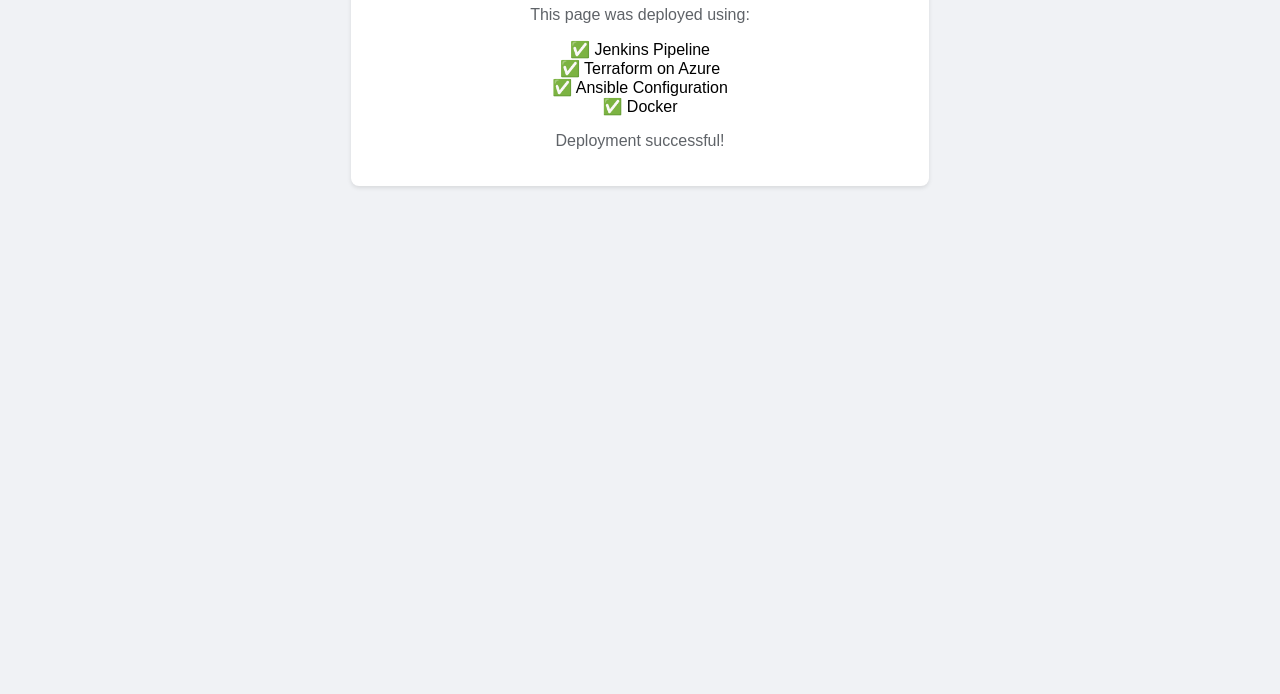
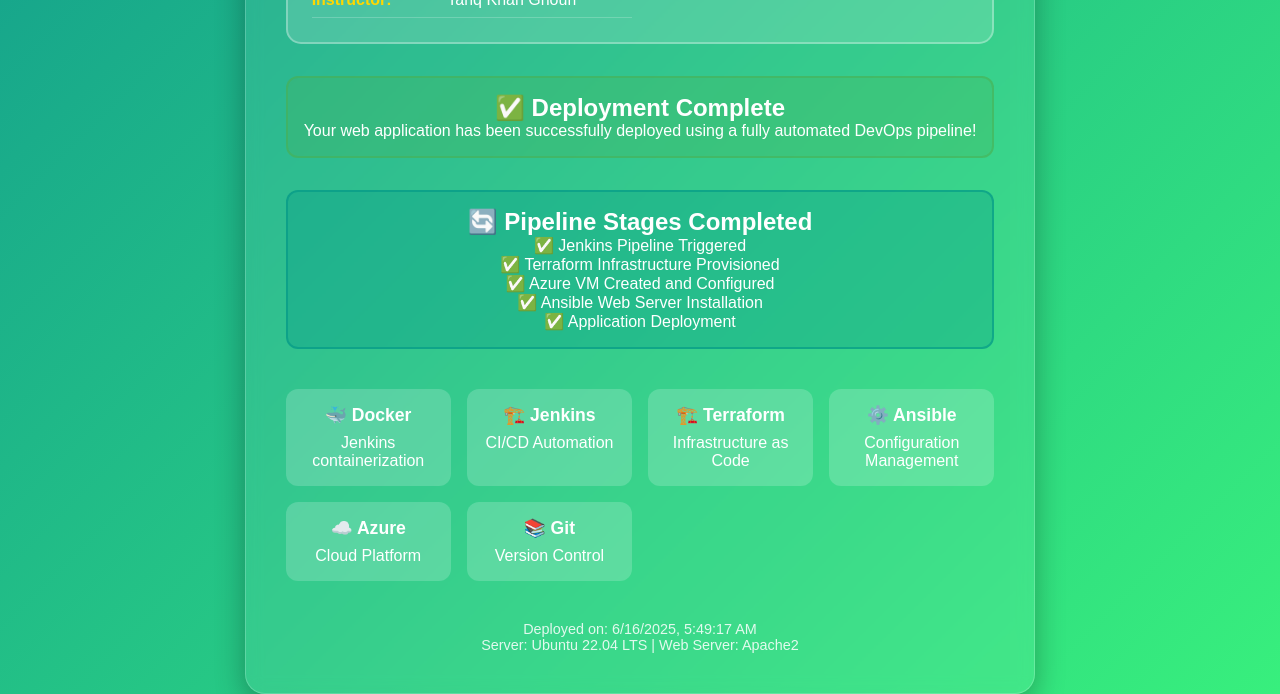
Before and after one commit to Umer-Amir/DevOps-Mega-Project, a plain HTML site: page app/index.html in a window 1280 px wide. Shown: the part 374-1068 px from the top of the page. Before the commit the page ends 840 px from the top, so only its background shows below. Drawn offline with Linux system fonts and the light colour scheme.

Commit message:
Update index.html

```diff
--- a/app/index.html
+++ b/app/index.html
@@ -1,46 +1,237 @@
 <!DOCTYPE html>
 <html lang="en">
   <head>
-    <meta charset="UTF-8">
-    <meta name="viewport" content="width=device-width, initial-scale=1.0">
+    <meta charset="UTF-8" />
+    <meta name="viewport" content="width=device-width, initial-scale=1.0" />
     <title>DevOps Pipeline Demo</title>
     <style>
+      * {
+        margin: 0;
+        padding: 0;
+        box-sizing: border-box;
+      }
+
       body {
-            font-family: Arial, sans-serif;
-            margin: 0;
-            padding: 20px;
+        font-family: "Arial", sans-serif;
+        background: linear-gradient(135deg, #11998e 0%, #38ef7d 100%);
+        min-height: 100vh;
         display: flex;
+        align-items: center;
         justify-content: center;
-            align-items: center;
-            min-height: 100vh;
-            background-color: #f0f2f5;
+        color: white;
       }
+
       .container {
         text-align: center;
-            padding: 20px;
-            background-color: white;
-            border-radius: 8px;
-            box-shadow: 0 2px 4px rgba(0, 0, 0, 0.1);
+        max-width: 850px;
+        padding: 2.5rem;
+        background: rgba(255, 255, 255, 0.07);
+        border-radius: 20px;
+        backdrop-filter: blur(8px);
+        box-shadow: 0 10px 30px rgba(0, 0, 0, 0.3);
+        border: 1px solid rgba(255, 255, 255, 0.2);
       }
+
       h1 {
-            color: #1a73e8;
+        font-size: 3rem;
+        margin-bottom: 1rem;
+        text-shadow: 2px 2px 6px rgba(0, 0, 0, 0.3);
       }
-        p {
-            color: #5f6368;
+
+      .subtitle {
+        font-size: 1.2rem;
+        margin-bottom: 2rem;
+        opacity: 0.95;
+      }
+
+      .tech-stack {
+        display: grid;
+        grid-template-columns: repeat(auto-fit, minmax(150px, 1fr));
+        gap: 1rem;
+        margin: 2.5rem 0;
+      }
+
+      .tech-item {
+        background: rgba(255, 255, 255, 0.18);
+        padding: 1rem;
+        border-radius: 12px;
+        transition: transform 0.3s ease;
+      }
+
+      .tech-item:hover {
+        transform: translateY(-6px);
+        background: rgba(255, 255, 255, 0.3);
+      }
+
+      .tech-item h3 {
+        font-size: 1.1rem;
+        margin-bottom: 0.5rem;
+      }
+
+      .success-message {
+        background: rgba(76, 175, 80, 0.25);
+        border: 2px solid rgba(76, 175, 80, 0.5);
+        padding: 1rem;
+        border-radius: 12px;
+        margin: 2rem 0;
+      }
+
+      .pipeline-info {
+        background: rgba(0, 150, 136, 0.3);
+        border: 2px solid rgba(0, 150, 136, 0.6);
+        padding: 1rem;
+        border-radius: 12px;
+        margin: 2rem 0;
+      }
+
+      .footer {
+        margin-top: 2rem;
+        font-size: 0.9rem;
+        opacity: 0.85;
+      }
+
+      .student-info {
+        background: rgba(255, 255, 255, 0.15);
+        border: 2px solid rgba(255, 255, 255, 0.3);
+        padding: 1.5rem;
+        border-radius: 15px;
+        margin: 2rem 0;
+        text-align: left;
+      }
+
+      .student-info h2 {
+        text-align: center;
+        margin-bottom: 1rem;
+        color: #fff;
+        text-shadow: 2px 2px 5px rgba(0, 0, 0, 0.3);
+      }
+
+      .info-grid {
+        display: grid;
+        grid-template-columns: repeat(auto-fit, minmax(220px, 1fr));
+        gap: 1rem;
+        font-size: 1rem;
+      }
+
+      .info-item {
+        display: flex;
+        justify-content: space-between;
+        padding: 0.5rem 0;
+        border-bottom: 1px solid rgba(255, 255, 255, 0.2);
+      }
+
+      .info-label {
+        font-weight: bold;
+        color: #ffd700;
+      }
+
+      .info-value {
+        color: #fff;
+      }
+
+      @keyframes pulse {
+        0% {
+          transform: scale(1);
+        }
+        50% {
+          transform: scale(1.05);
+        }
+        100% {
+          transform: scale(1);
+        }
+      }
+
+      .pulse {
+        animation: pulse 2s infinite;
       }
     </style>
   </head>
   <body>
     <div class="container">
-        <h1>Welcome to DevOps Pipeline Demo</h1>
-        <p>This page was deployed using:</p>
-        <ul style="list-style: none; padding: 0;">
-            <li>✅ Jenkins Pipeline</li>
-            <li>✅ Terraform on Azure</li>
-            <li>✅ Ansible Configuration</li>
-            <li>✅ Docker</li>
+      <h1 class="pulse">🚀 DevOps Pipeline Success!</h1>
+      <p class="subtitle">Fully Automated Infrastructure Deployment</p>
+
+      <div class="student-info">
+        <h2>👨‍🎓 Student Information</h2>
+        <div class="info-grid">
+          <div class="info-item">
+            <span class="info-label">Name:</span>
+            <span class="info-value" style="display:block; width:100%; text-align:center;">Umer Amir</span>
+          </div>
+          <div class="info-item">
+            <span class="info-label">Registration #:</span>
+            <span class="info-value" style="display:block; width:100%; text-align:center;">2112241</span>
+          </div>
+          <div class="info-item">
+            <span class="info-label">Section:</span>
+            <span class="info-value" style="display:block; width:100%; text-align:center;">A</span>
+          </div>
+          <div class="info-item">
+            <span class="info-label">Course:</span>
+            <span class="info-value" style="display:block; width:100%; text-align:center;">DevOps</span>
+          </div>
+          <div class="info-item">
+            <span class="info-label">Instructor:</span>
+            <span class="info-value" style="display:block; width:100%; text-align:center;">Tariq Khan Ghouri</span>
+          </div>
+        </div>
+      </div>
+
+      <div class="success-message">
+        <h2>✅ Deployment Complete</h2>
+        <p>
+          Your web application has been successfully deployed using a fully
+          automated DevOps pipeline!
+        </p>
+      </div>
+
+      <div class="pipeline-info">
+        <h2>🔄 Pipeline Stages Completed</h2>
+        <ul style="list-style: none; padding: 0">
+          <li>✅ Jenkins Pipeline Triggered</li>
+          <li>✅ Terraform Infrastructure Provisioned</li>
+          <li>✅ Azure VM Created and Configured</li>
+          <li>✅ Ansible Web Server Installation</li>
+          <li>✅ Application Deployment</li>
         </ul>
-        <p>Deployment successful!</p>
       </div>
+
+      <div class="tech-stack">
+        <div class="tech-item">
+          <h3>🐳 Docker</h3>
+          <p>Jenkins containerization</p>
+        </div>
+        <div class="tech-item">
+          <h3>🏗️ Jenkins</h3>
+          <p>CI/CD Automation</p>
+        </div>
+        <div class="tech-item">
+          <h3>🏗️ Terraform</h3>
+          <p>Infrastructure as Code</p>
+        </div>
+        <div class="tech-item">
+          <h3>⚙️ Ansible</h3>
+          <p>Configuration Management</p>
+        </div>
+        <div class="tech-item">
+          <h3>☁️ Azure</h3>
+          <p>Cloud Platform</p>
+        </div>
+        <div class="tech-item">
+          <h3>📚 Git</h3>
+          <p>Version Control</p>
+        </div>
+      </div>
+
+      <div class="footer">
+        <p>Deployed on: <span id="deploy-time"></span></p>
+        <p>Server: Ubuntu 22.04 LTS | Web Server: Apache2</p>
+      </div>
+    </div>
+
+    <script>
+      document.getElementById("deploy-time").textContent =
+        new Date().toLocaleString();
+    </script>
   </body>
 </html>
```
Lines whose indentation alone changed are shown as unchanged.
